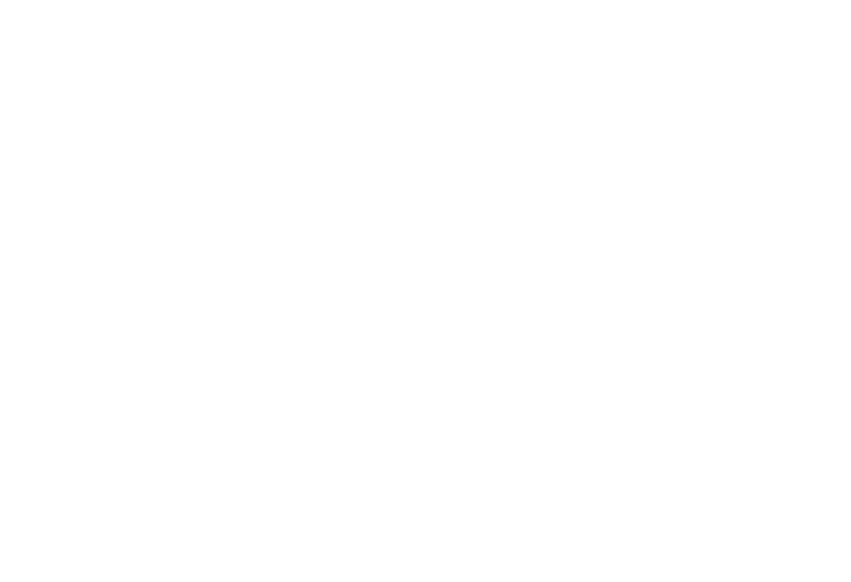
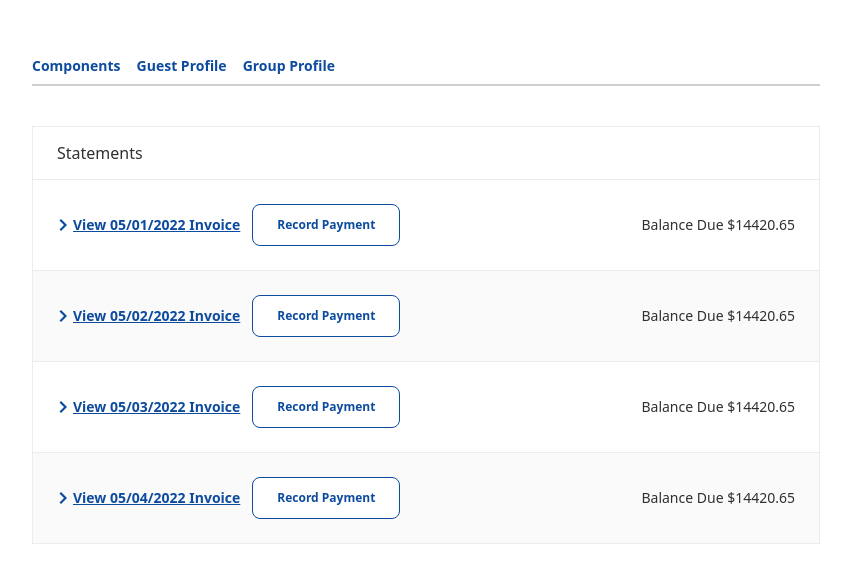
Before and after one commit to paulhmorris/crm-components, a React (Vite) app: page /group-profile in a window 1280 px wide. Before the commit this address had no page. Shown: the top 582 px of the page, without its empty margins (214-1065 px from the left). Built offline with nearby package versions, Linux system fonts and the light colour scheme.

Commit message:
add tailwind config viewer

```diff
--- a/package.json
+++ b/package.json
@@ -17,7 +17,8 @@
     "build": "tsc && vite build",
     "serve": "vite preview",
     "test": "jest",
-    "lint": "eslint src --max-warnings=0"
+    "lint": "eslint src --max-warnings=0",
+    "tailwind-config-viewer": "tailwind-config-viewer -o"
   },
   "dependencies": {
     "@headlessui/react": "^1.6.5",
@@ -27,7 +28,8 @@
     "react-dom": "^18.2.0",
     "react-final-form": "^6.5.9",
     "react-query": "^3.39.1",
-    "react-router-dom": "^6.3.0"
+    "react-router-dom": "^6.3.0",
+    "tailwind-config-viewer": "^1.7.1"
   },
   "devDependencies": {
     "@babel/core": "^7.18.6",
--- a/src/components/App.tsx
+++ b/src/components/App.tsx
@@ -10,6 +10,7 @@
         <nav className="mb-10 flex w-full space-x-4 border-b-2 border-gray-300 pb-2">
           <Link to="/components">Components</Link>
           <Link to="/guest-profile">Guest Profile</Link>
+          <Link to="/group-profile">Group Profile</Link>
         </nav>
         <Outlet />
       </div>
--- a/src/components/Group/GridRow.tsx
+++ b/src/components/Group/GridRow.tsx
@@ -1,12 +1,12 @@
-import React from 'react'
 
 interface IGridRow {
     children: JSX.Element,
+    className: string
 }
 
-const GridRow = ({ children }: IGridRow) => {
+const GridRow = ({ children, className, ...props}: IGridRow) => {
     return (
-        <div className="striped-child flex flex-row items-center justify-between border-[1px] border-t-0 border-gray-200 p-6">
+        <div {...props}  className={className}>
             {children}
         </div>
     )
--- a/src/components/Group/StatementsTab.tsx
+++ b/src/components/Group/StatementsTab.tsx
@@ -9,14 +9,14 @@
   return (
     <section className="striped">
       <div className="border-[1px] border-gray-200 py-4">
-        <p className="pl-6">Statements</p>
+        <p className="pl-6 text-base">Statements</p>
       </div>
       {statements.map((statement, key) => {
         return (
           <Disclosure key={key}>
             {({ open }) => (
               <>
-                <GridRow>
+                <GridRow className='grid-row striped-child'>
                   <>
                     <div className="flex flex-row items-center">
                       <Disclosure.Button className="mr-1">
@@ -41,7 +41,7 @@
                     )
                     .map((transaction, key) => {
                       return (
-                        <GridRow key={key}>
+                        <GridRow className='grid-row cursor-pointer' key={key}>
                           <>
                             <div className="flex flex-col">
                               <p className="font-bold text-blue-200">
--- a/src/index.css
+++ b/src/index.css
@@ -114,6 +114,10 @@
   .tab-active {
     @apply text-blue-200 shadow-border-b-3 shadow-blue-200;
   }
+
+  .grid-row {
+    @apply hover:bg-gray-100 flex flex-row items-center justify-between border-[1px] border-t-0 border-gray-200 p-6;
+  }
 }
 
 @layer utilities {
--- a/src/index.tsx
+++ b/src/index.tsx
@@ -3,6 +3,7 @@
 import { BrowserRouter, Route, Routes } from "react-router-dom";
 import ComponentDisplay from "routes/components";
 import GuestProfile from "routes/guest-profile";
+import GroupProfile from 'routes/group-profile';
 import "./index.css";
 
 const container = document.getElementById("root") as HTMLDivElement;
@@ -14,6 +15,7 @@
       <Route path="/" element={<App />}>
         <Route path="components" element={<ComponentDisplay />} />
         <Route path="guest-profile" element={<GuestProfile />} />
+        <Route path="group-profile" element={<GroupProfile />} />
       </Route>
     </Routes>
   </BrowserRouter>
--- /dev/null
+++ b/src/routes/group-profile.tsx
@@ -0,0 +1,12 @@
+import React from 'react'
+import { StatementsTab } from "../components/Group/StatementsTab";
+
+const GroupProfile = () => {
+    return (
+        <div className='mt-10'>
+           <StatementsTab />
+        </div>
+    )
+}
+
+export default GroupProfile;
--- a/src/routes/guest-profile.tsx
+++ b/src/routes/guest-profile.tsx
@@ -5,7 +5,6 @@
   AccountHeader,
   AccountHeaderProps,
 } from "../components/Account/AccountHeader";
-import { StatementsTab } from "components/Group/StatementsTab";
 
 const mockAccount: AccountHeaderProps = {
   fullName: "Johnny Rocket",
@@ -36,9 +35,6 @@
       <div className="mt-10">
         <AccountTabs />
       </div>
-      <div className='mt-10'>
-        <StatementsTab />
-      </div>
     </div>
   );
 }
```
Also changed, not shown: 1 other file (tests, documents, lock files or other folders).
